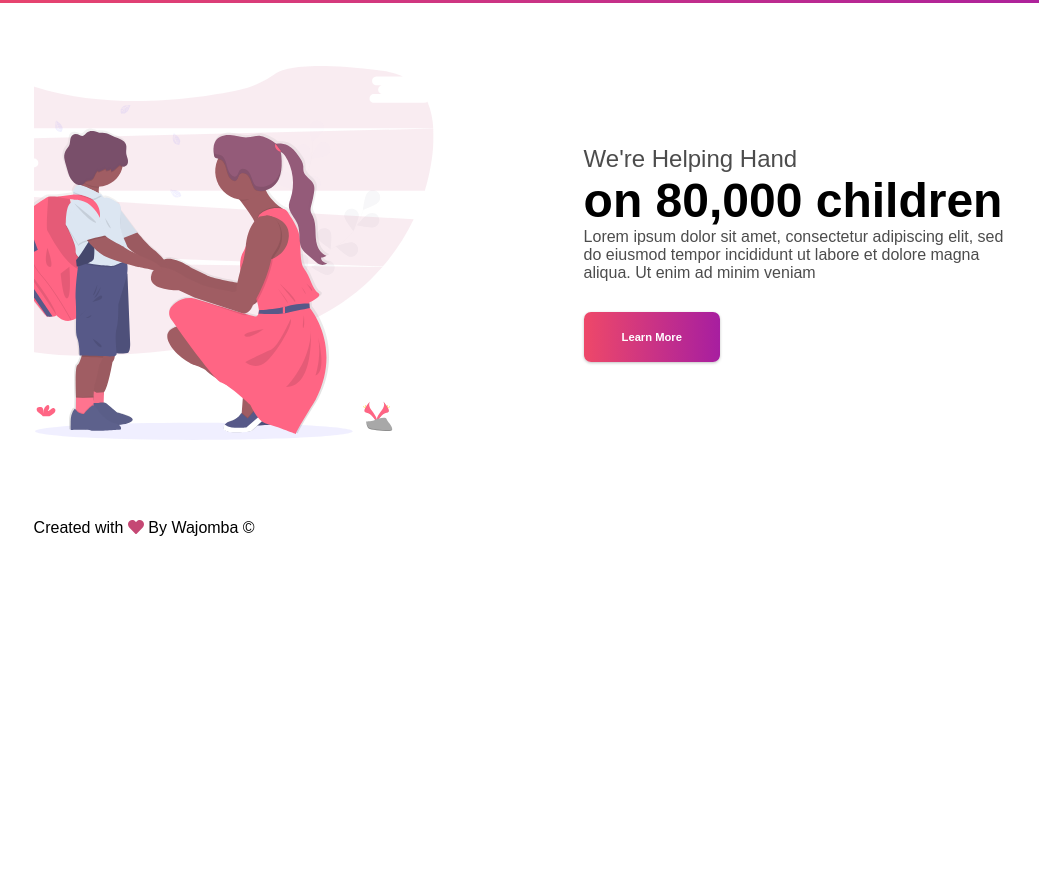
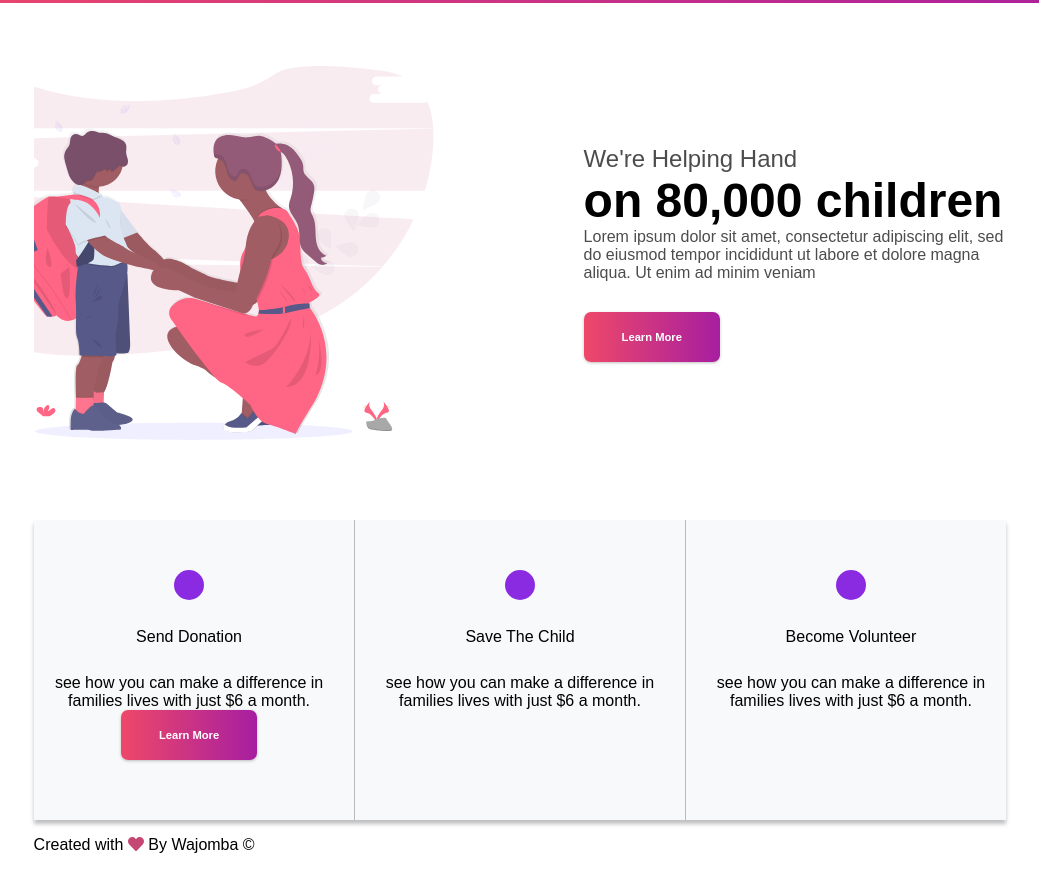
Before and after one commit to younggeeks/childcare-UII, a Gatsby site: page / in a window 1280 px wide. Shown: the part 913-1783 px from the top of the page, without its empty margins (120-1159 px from the left). Before the commit the page ends 1466 px from the top, so only its background shows below. Built offline with nearby package versions, Linux system fonts and the light colour scheme; Gatsby itself is replaced by a stand-in of ours.

Commit message:
add cards strucure

```diff
--- /dev/null
+++ b/src/components/cards/Card.js
@@ -0,0 +1,44 @@
+import React, { Fragment } from 'react';
+import PrimaryBtn from '../Button'
+import './cards.scss'
+
+const Cards = () => {
+    return (
+        <Fragment>
+           <div className='cards__container'>
+               <div className='cards__card'>
+                   <div className='cards__icon'></div>
+                   <div className='cards__title'>Send Donation</div>
+                   <div className='cards__description'>
+                       see how you can make a difference in families lives with just $6 a month.
+                   </div>
+                   <PrimaryBtn padding={19}>Learn More</PrimaryBtn>
+               </div>
+               <div className='cards__vertical'></div>
+
+               {/*  */}
+               <div className='cards__card'>
+                   <div className='cards__icon'></div>
+                   <div className='cards__title'>Save The Child</div>
+                   <div className='cards__description'>
+                       see how you can make a difference in families lives with just $6 a month.
+                   </div>
+
+               </div>
+               <div className='cards__vertical'></div>
+
+               {/*  */}
+               <div className='cards__card'>
+                   <div className='cards__icon'></div>
+                   <div className='cards__title'>Become Volunteer</div>
+                   <div className='cards__description'>
+                       see how you can make a difference in families lives with just $6 a month.
+                   </div>
+
+               </div>
+           </div>
+        </Fragment>
+    )
+}
+
+export default Cards;
--- /dev/null
+++ b/src/components/cards/cards.scss
@@ -0,0 +1,44 @@
+.cards {
+
+    &__container {
+        display: flex;
+        height: 300px;
+        margin-top: 17px;
+        background: #F8F9FA;
+        box-shadow: 0px 4px 4px rgba(0, 0, 0, 0.25);
+        justify-content: space-around;
+    }
+
+    &__card {
+        display: flex;
+        width: 30%;
+        height: 240px;
+        flex-direction: column;
+        align-items: center;
+    }
+
+    &__icon {
+        height: 30px;
+        width: 30px;
+        border-radius: 50%;
+        background: blueviolet;
+        margin-bottom: 28px;
+        margin-top: 50px;
+
+    }
+
+    &__title {
+        font-weight: 300;
+        margin-bottom: 28px
+    }
+
+    &__description {
+        text-align: center;
+    }
+
+    &__vertical {
+        height: 100%;
+        width: 1px;
+        background: rgba(0, 0, 0, 0.25);
+    }
+}
--- a/src/components/layout.js
+++ b/src/components/layout.js
@@ -15,6 +15,7 @@ import LayoutContainer from "./layout-container.jsx"
 import MotherChild from './MotherChild';
 import { FontAwesomeIcon } from "@fortawesome/react-fontawesome"
 import { faHeart } from "@fortawesome/free-solid-svg-icons"
+import Cards from './cards/Card';
 
 const Layout = ({ children }) => {
   const data = useStaticQuery(graphql`
@@ -32,6 +33,8 @@ const Layout = ({ children }) => {
       <Header siteTitle={data.site.siteMetadata.title} />
       <main>{children}</main>
       <MotherChild/>
+    <Cards />
+
 
       <footer>
         <p>
--- a/src/pages/index.js
+++ b/src/pages/index.js
@@ -3,6 +3,7 @@ import Layout from "../components/layout"
 import SEO from "../components/seo"
 import Hero from "../components/hero"
 import CallToAction from "../components/call-to-action"
+import Cards from "../components/cards/Card";
 
 const IndexPage = () => (
   <Layout>
```
Also changed, not shown: src/components/call-to-action.jsx (line endings or trailing spaces).
